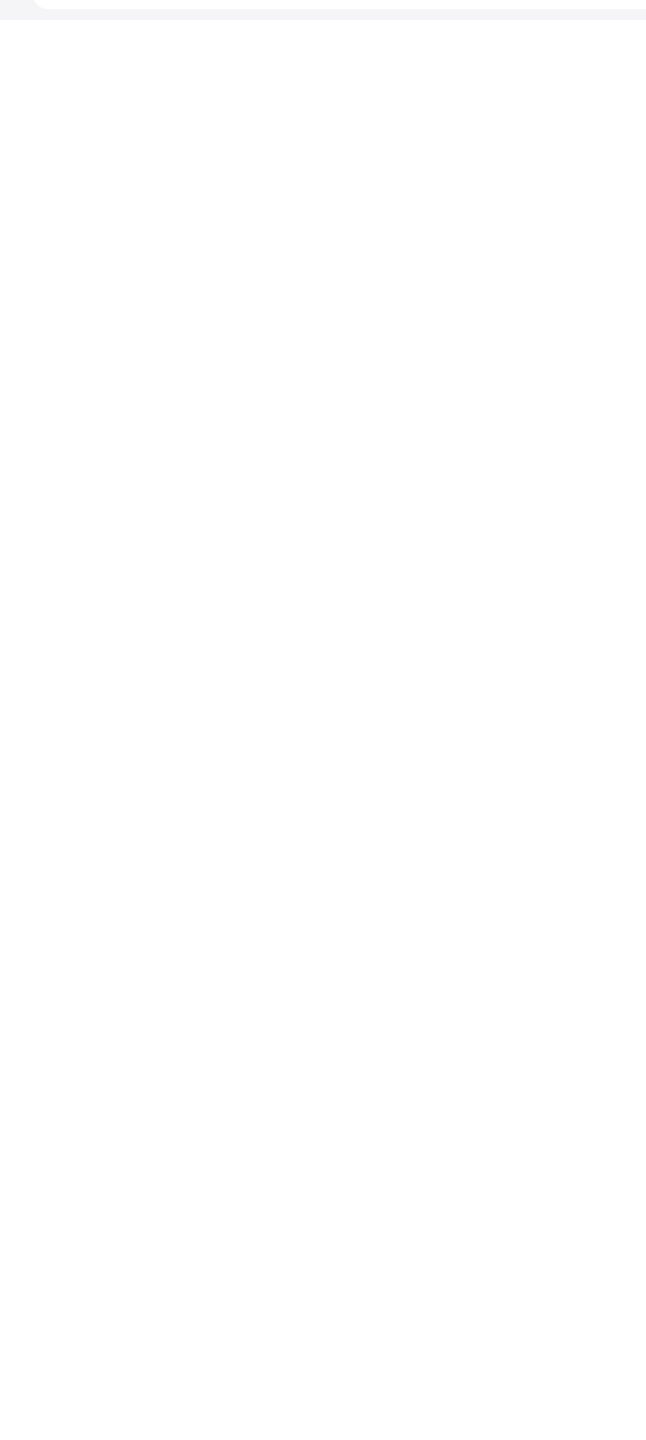
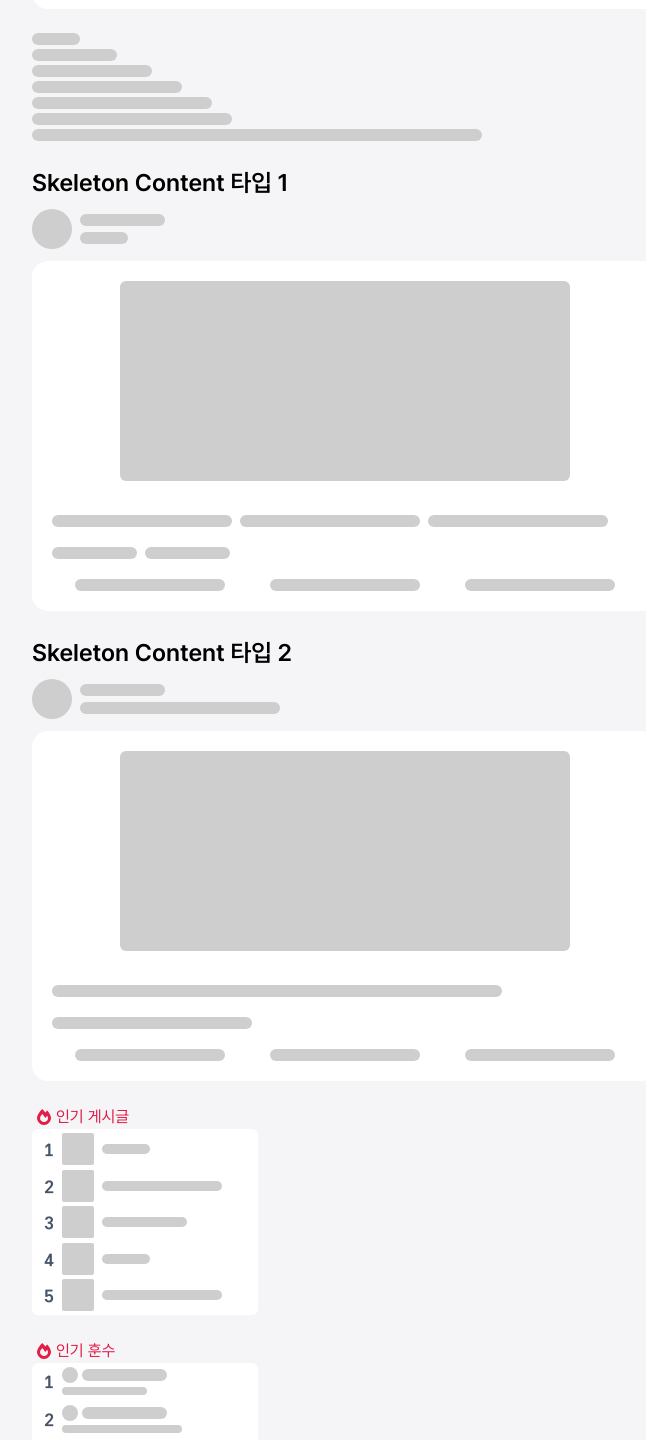
Before and after one commit to OZ-Coding-School/oz_03_collabo-004-FE, a React (Vite) app: page /component in a window 1280 px wide. Shown: the part 1580-3020 px from the top of the page, without its empty margins (8-654 px from the left). Before the commit the page ends 1600 px from the top, so only its background shows below. Built offline with nearby package versions, Linux system fonts and the light colour scheme.

Commit message:
Rename: 전문태그 파일위치 및 파일명 수정

```diff
--- a/src/common/info/InfoMyPageRight.tsx
+++ b/src/common/info/InfoMyPageRight.tsx
@@ -2,7 +2,7 @@ import { IoMdArrowDropdown } from "react-icons/io";
 import Button from "../button/Button";
 import { useState } from "react";
 import TagSkill from "../tag/TagSkill";
-import { dummyTags } from "../../data/dummyTags";
+import { DUMMY_TAGS } from "../../config/const";
 
 const InfoMyPageRight = () => {
     const [isEdit, setIsEdit] = useState<boolean>(false);
@@ -41,7 +41,7 @@ const InfoMyPageRight = () => {
             </div>
             <div className="flex flex-wrap  gap-3">
                 {isEdit ? (
-                    dummyTags.map((tag) => <TagSkill key={tag.id} tagIcon={tag.icon} tagText={tag.text} />)
+                    DUMMY_TAGS.map((tag) => <TagSkill key={tag.id} tagIcon={tag.icon} tagText={tag.text} />)
                 ) : len <= 0 ? (
                     <div className="font-default text-sm text-center w-full my-2">나만의 훈수 태그를 골라보세요!</div>
                 ) : null}
--- a/src/data/dummyTags.tsx
+++ b/src/config/const.tsx
@@ -7,7 +7,7 @@ import { FaTshirt } from "react-icons/fa";
 import { FaPencilAlt } from "react-icons/fa";
 import { FaFeatherPointed } from "react-icons/fa6";
 
-export const dummyTags = [
+export const DUMMY_TAGS = [
     { id: 0, icon: <FaHeart />, text: "연애 훈수" },
     { id: 1, icon: <FaHouse />, text: "집안일 훈수" },
     { id: 2, icon: <FaQuestionCircle />, text: "고민 훈수" },
--- a/src/pages/PageComponent.tsx
+++ b/src/pages/PageComponent.tsx
@@ -13,7 +13,11 @@ import Toast from "../common/toast/Toast";
 import { useModalStore } from "../config/store";
 import { AnimatePresence } from "framer-motion";
 import ContentMyPage from "../common/content/ContentMyPage";
-import { dummyTags } from "../data/dummyTags";
+import { DUMMY_TAGS } from "../config/const";
+import Skeleton from "../common/skeleton/Skeleton";
+import SkeletonContent from "../common/skeleton/SkeletonContent";
+import SkeletonTrendingContent from "../common/skeleton/SkeletonTrendingContent";
+import SkeletonTrendingComment from "../common/skeleton/SkeletonTrendingComment";
 
 const PageComponent = () => {
     const { modal, setModal } = useModalStore();
@@ -25,7 +29,7 @@ const PageComponent = () => {
     return (
         <>
             <Header />
-            <div className="pt-[100px] select-none font-default bg-background w-full h-[200vh] p-10">
+            <div className="pt-[100px] select-none font-default bg-background w-full h-full p-10">
                 <Link
                     to={"/"}
                     className="font-point text-lg p-2 rounded-md bg-primary-background-second hover:bg-primary-background transition text-white"
@@ -74,7 +78,7 @@ const PageComponent = () => {
                 </div>
                 <div className="mt-4 flex flex-col gap-4">
                     <div className="bg-white p-2 m-2 flex flex-wrap gap-2">
-                        {dummyTags.map((tag) => (
+                        {DUMMY_TAGS.map((tag) => (
                             <TagSkill key={tag.id} tagIcon={tag.icon} tagText={tag.text} />
                         ))}
                     </div>
@@ -87,6 +91,29 @@ const PageComponent = () => {
                     <div className="mt-2">
                         <ContentMyPage />
                     </div>
+                    <div className="mt-2 flex flex-col gap-1">
+                        <Skeleton size="xs" />
+                        <Skeleton size="s" />
+                        <Skeleton size="m" />
+                        <Skeleton size="l" />
+                        <Skeleton size="xl" />
+                        <Skeleton size="2xl" />
+                        <Skeleton size="3xl" />
+                    </div>
+                    <div className="mt-2">
+                        <p className="text-xl mb-2">Skeleton Content 타입 1</p>
+                        <SkeletonContent type="1" />
+                    </div>
+                    <div className="mt-2">
+                        <p className="text-xl mb-2">Skeleton Content 타입 2</p>
+                        <SkeletonContent type="2" />
+                    </div>
+                    <div className="mt-2">
+                        <SkeletonTrendingContent />
+                    </div>
+                    <div className="mt-2">
+                        <SkeletonTrendingComment />
+                    </div>
                 </div>
                 <AnimatePresence>{modal && <Toast message="Test" />}</AnimatePresence>
             </div>
```
